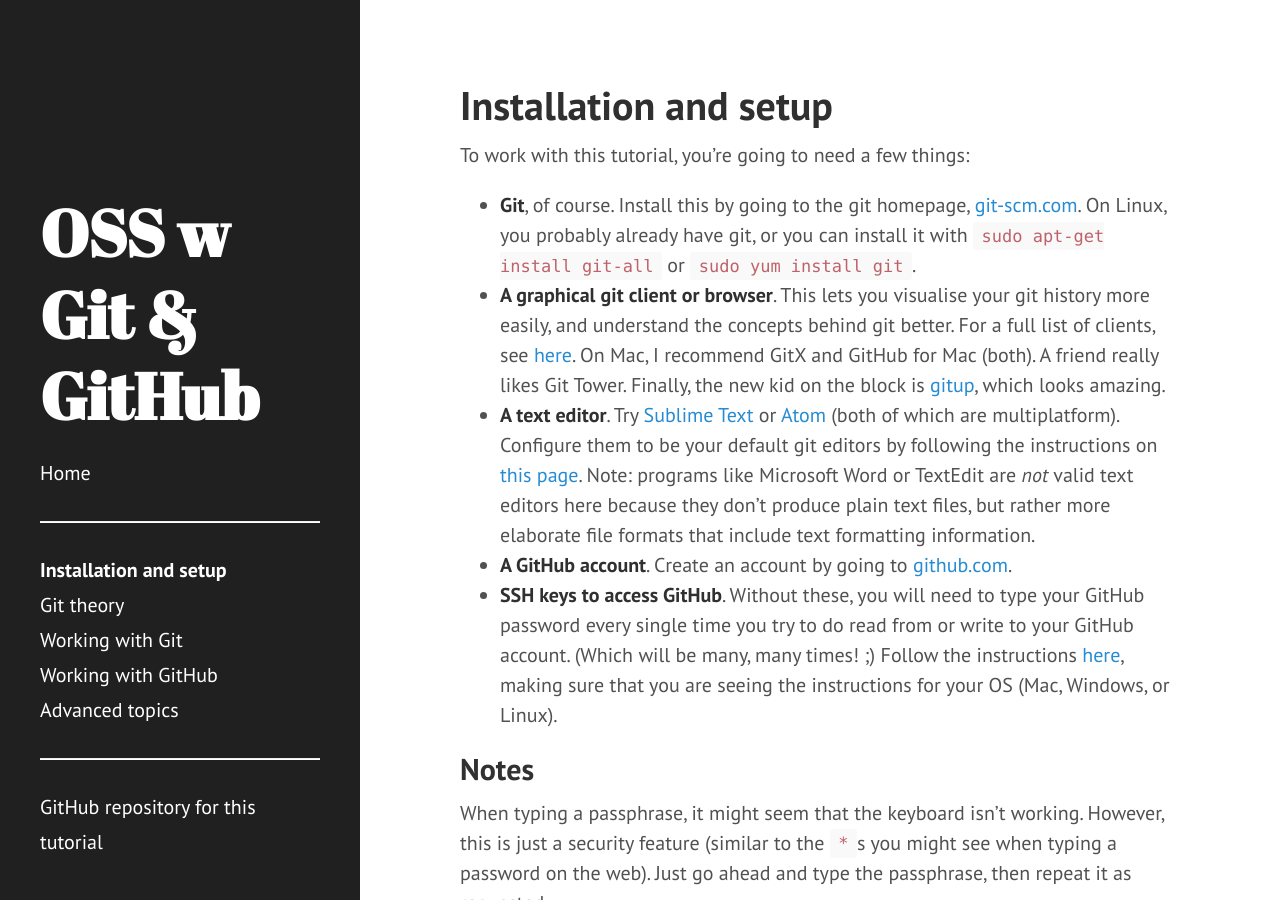
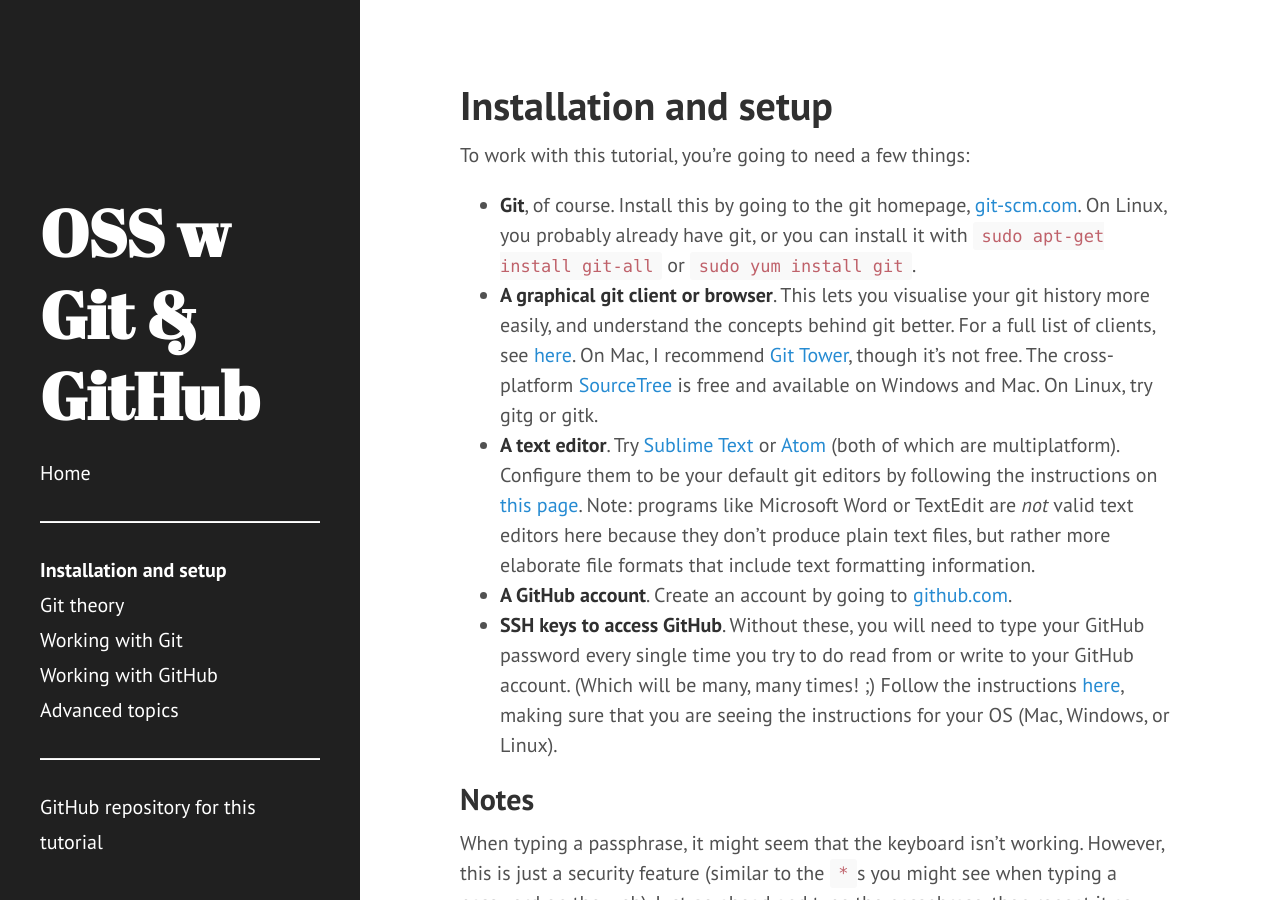
Before and after one commit to jni/git-tutorial, a Jekyll site: the page built from 0-installation.md, in a window 1280 px wide and 900 px high. Built offline with Jekyll 4.4.1, drawn with Linux system fonts in a browser that asks for light colours.

Commit message:
Update GUI clients list

```diff
--- a/0-installation.md
+++ b/0-installation.md
@@ -13,9 +13,9 @@ To work with this tutorial, you're going to need a few things:
 - **A graphical git client or browser**. This lets you visualise your git
   history more easily, and understand the concepts behind git better. For a
   full list of clients, see [here](http://git-scm.com/downloads/guis). On Mac,
-  I recommend GitX and GitHub for Mac (both). A friend really likes Git Tower.
-  Finally, the new kid on the block is [gitup](http://gitup.co), which looks
-  amazing.
+  I recommend [Git Tower](https://www.git-tower.com), though it's not free. The
+  cross-platform [SourceTree](https://www.sourcetreeapp.com/) is free and
+  available on Windows and Mac. On Linux, try gitg or gitk.
 - **A text editor**. Try [Sublime Text](http://www.sublimetext.com)
   or [Atom](https://atom.io) (both of which are multiplatform). Configure them
   to be your default git editors by following the instructions on
```
